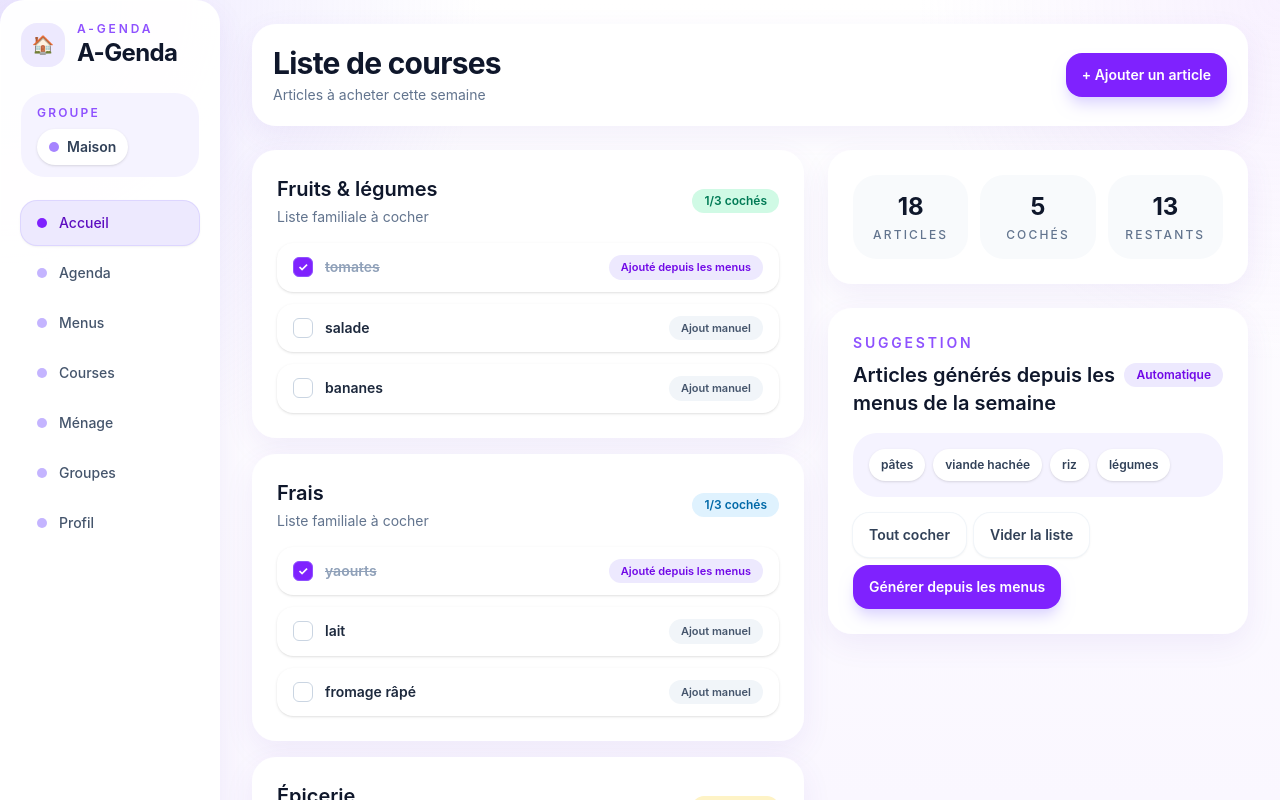
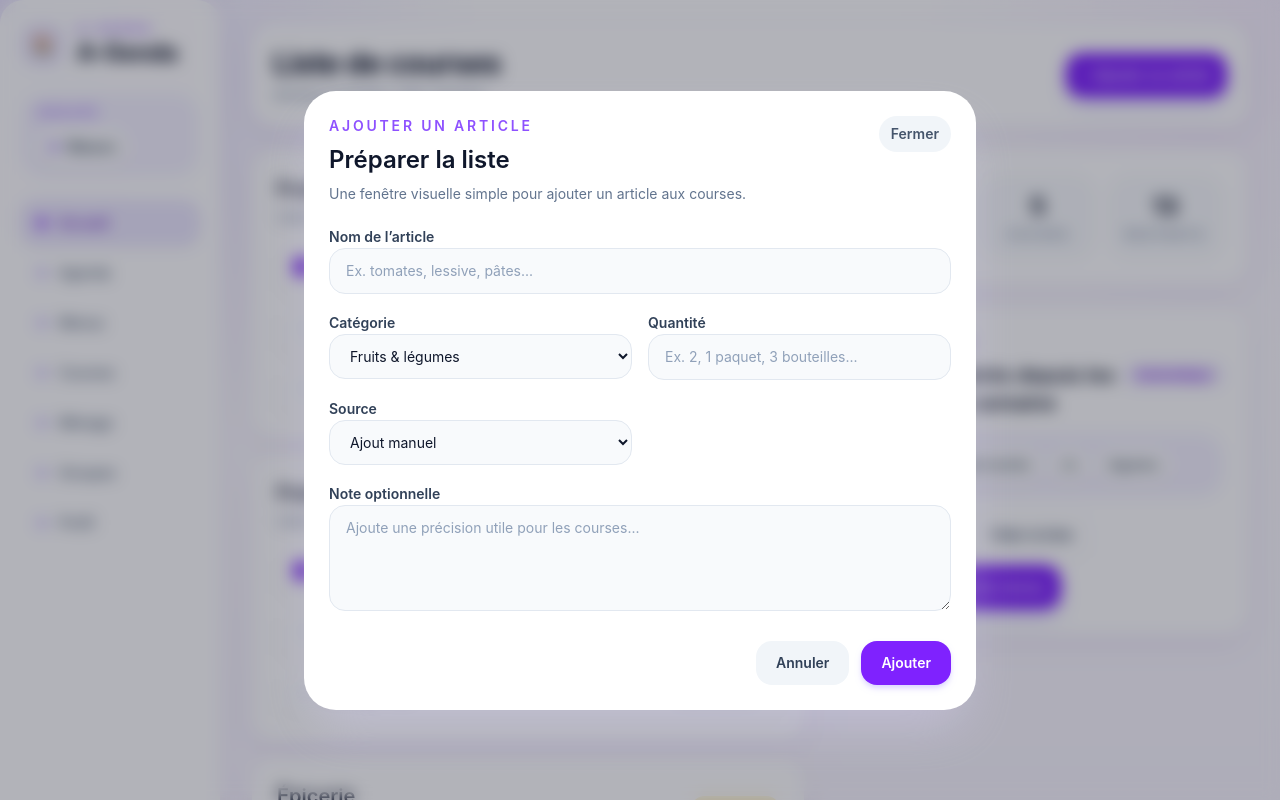
Before and after one commit to StephaneVenier/a-genda, a Next.js app: page /courses in a window 1280 px wide. Both pictures are taken after a click on the button "+ Ajouter un article". Shown: the top 800 px of the page. Built offline with nearby package versions, Linux system fonts and the light colour scheme.

Commit message:
feat: add course item modal

```diff
--- a/app/courses/page.tsx
+++ b/app/courses/page.tsx
@@ -1,3 +1,8 @@
+"use client";
+
+import { useState } from "react";
+import { PageHeader } from "../_components/page-header";
+
 const groups = [
   {
     title: "Fruits & légumes",
@@ -44,6 +49,15 @@ const groups = [
 const suggestions = ["pâtes", "viande hachée", "riz", "légumes"];
 
 export default function CoursesPage() {
+  const [isComposerOpen, setIsComposerOpen] = useState(false);
+  const [toastVisible, setToastVisible] = useState(false);
+
+  const handleAdd = () => {
+    setIsComposerOpen(false);
+    setToastVisible(true);
+    window.setTimeout(() => setToastVisible(false), 2200);
+  };
+
   return (
     <main className="min-h-screen px-4 py-4 text-slate-900 sm:px-6 lg:px-8 lg:py-6">
       <div className="mx-auto max-w-7xl space-y-6 pb-24 lg:pb-0">
@@ -51,7 +65,10 @@ export default function CoursesPage() {
           title="Liste de courses"
           subtitle="Articles à acheter cette semaine"
           action={
-            <button className="rounded-2xl bg-violet-600 px-4 py-3 text-sm font-semibold text-white shadow-lg shadow-violet-200 transition hover:-translate-y-0.5 hover:bg-violet-500 hover:shadow-xl">
+            <button
+              onClick={() => setIsComposerOpen(true)}
+              className="rounded-2xl bg-violet-600 px-4 py-3 text-sm font-semibold text-white shadow-lg shadow-violet-200 transition hover:-translate-y-0.5 hover:bg-violet-500 hover:shadow-xl"
+            >
               + Ajouter un article
             </button>
           }
@@ -60,10 +77,7 @@ export default function CoursesPage() {
         <section className="grid gap-6 xl:grid-cols-[minmax(0,1.55fr)_420px]">
           <article className="space-y-4">
             {groups.map((group) => (
-              <section
-                key={group.title}
-                className={`glass-card bg-gradient-to-br ${group.accent} p-5 md:p-6`}
-              >
+              <section key={group.title} className={`glass-card bg-gradient-to-br ${group.accent} p-5 md:p-6`}>
                 <div className="mb-4 flex items-center justify-between">
                   <div>
                     <h2 className="text-xl font-semibold text-slate-900">{group.title}</h2>
@@ -138,12 +152,8 @@ export default function CoursesPage() {
             <article className="glass-card p-5 md:p-6">
               <div className="mb-4 flex items-center justify-between">
                 <div>
-                  <p className="text-sm font-semibold uppercase tracking-[0.2em] text-violet-500">
-                    Suggestion
-                  </p>
-                  <h3 className="mt-2 text-xl font-semibold text-slate-900">
-                    Articles générés depuis les menus de la semaine
-                  </h3>
+                  <p className="text-sm font-semibold uppercase tracking-[0.2em] text-violet-500">Suggestion</p>
+                  <h3 className="mt-2 text-xl font-semibold text-slate-900">Articles générés depuis les menus de la semaine</h3>
                 </div>
                 <span className="rounded-full bg-violet-100 px-3 py-1 text-xs font-semibold text-violet-700">
                   Automatique
@@ -153,10 +163,7 @@ export default function CoursesPage() {
               <div className="rounded-3xl bg-violet-50 p-4">
                 <div className="flex flex-wrap gap-2">
                   {suggestions.map((item) => (
-                    <span
-                      key={item}
-                      className="rounded-full bg-white px-3 py-2 text-xs font-semibold text-slate-700 shadow-sm"
-                    >
+                    <span key={item} className="rounded-full bg-white px-3 py-2 text-xs font-semibold text-slate-700 shadow-sm">
                       {item}
                     </span>
                   ))}
@@ -178,7 +185,107 @@ export default function CoursesPage() {
           </aside>
         </section>
       </div>
+
+      {isComposerOpen ? (
+        <div className="fixed inset-0 z-50 flex items-end justify-center bg-slate-950/30 px-0 backdrop-blur-sm sm:items-center sm:px-4">
+          <button
+            type="button"
+            aria-label="Fermer la fenêtre"
+            className="absolute inset-0 cursor-default"
+            onClick={() => setIsComposerOpen(false)}
+          />
+
+          <section className="relative z-10 w-full rounded-t-[2rem] border border-white/70 bg-white p-5 shadow-2xl shadow-violet-200/40 sm:max-w-2xl sm:rounded-[2rem] sm:p-6">
+            <div className="mb-5 flex items-start justify-between gap-4">
+              <div>
+                <p className="text-sm font-semibold uppercase tracking-[0.2em] text-violet-500">Ajouter un article</p>
+                <h3 className="mt-2 text-2xl font-semibold text-slate-900">Préparer la liste</h3>
+                <p className="mt-2 text-sm text-slate-500">
+                  Une fenêtre visuelle simple pour ajouter un article aux courses.
+                </p>
+              </div>
+              <button
+                type="button"
+                onClick={() => setIsComposerOpen(false)}
+                className="rounded-full bg-slate-100 px-3 py-2 text-sm font-semibold text-slate-600 transition hover:bg-slate-200"
+              >
+                Fermer
+              </button>
+            </div>
+
+            <div className="grid gap-4 md:grid-cols-2">
+              <label className="space-y-2 md:col-span-2">
+                <span className="text-sm font-semibold text-slate-700">Nom de l’article</span>
+                <input
+                  type="text"
+                  placeholder="Ex. tomates, lessive, pâtes..."
+                  className="w-full rounded-2xl border border-slate-200 bg-slate-50 px-4 py-3 text-sm text-slate-900 outline-none transition placeholder:text-slate-400 focus:border-violet-300 focus:bg-white focus:ring-4 focus:ring-violet-100"
+                />
+              </label>
+
+              <label className="space-y-2">
+                <span className="text-sm font-semibold text-slate-700">Catégorie</span>
+                <select className="w-full rounded-2xl border border-slate-200 bg-slate-50 px-4 py-3 text-sm text-slate-900 outline-none transition focus:border-violet-300 focus:bg-white focus:ring-4 focus:ring-violet-100">
+                  <option>Fruits &amp; légumes</option>
+                  <option>Frais</option>
+                  <option>Épicerie</option>
+                  <option>Maison</option>
+                  <option>Autre</option>
+                </select>
+              </label>
+
+              <label className="space-y-2">
+                <span className="text-sm font-semibold text-slate-700">Quantité</span>
+                <input
+                  type="text"
+                  placeholder="Ex. 2, 1 paquet, 3 bouteilles..."
+                  className="w-full rounded-2xl border border-slate-200 bg-slate-50 px-4 py-3 text-sm text-slate-900 outline-none transition placeholder:text-slate-400 focus:border-violet-300 focus:bg-white focus:ring-4 focus:ring-violet-100"
+                />
+              </label>
+
+              <label className="space-y-2">
+                <span className="text-sm font-semibold text-slate-700">Source</span>
+                <select className="w-full rounded-2xl border border-slate-200 bg-slate-50 px-4 py-3 text-sm text-slate-900 outline-none transition focus:border-violet-300 focus:bg-white focus:ring-4 focus:ring-violet-100">
+                  <option>Ajout manuel</option>
+                  <option>Depuis les menus</option>
+                </select>
+              </label>
+
+              <label className="space-y-2 md:col-span-2">
+                <span className="text-sm font-semibold text-slate-700">Note optionnelle</span>
+                <textarea
+                  rows={4}
+                  placeholder="Ajoute une précision utile pour les courses..."
+                  className="w-full rounded-2xl border border-slate-200 bg-slate-50 px-4 py-3 text-sm text-slate-900 outline-none transition placeholder:text-slate-400 focus:border-violet-300 focus:bg-white focus:ring-4 focus:ring-violet-100"
+                />
+              </label>
+            </div>
+
+            <div className="mt-6 flex flex-col-reverse gap-3 sm:flex-row sm:justify-end">
+              <button
+                type="button"
+                onClick={() => setIsComposerOpen(false)}
+                className="rounded-2xl bg-slate-100 px-5 py-3 text-sm font-semibold text-slate-700 transition hover:bg-slate-200"
+              >
+                Annuler
+              </button>
+              <button
+                type="button"
+                onClick={handleAdd}
+                className="rounded-2xl bg-violet-600 px-5 py-3 text-sm font-semibold text-white shadow-md shadow-violet-200 transition hover:bg-violet-700"
+              >
+                Ajouter
+              </button>
+            </div>
+          </section>
+        </div>
+      ) : null}
+
+      {toastVisible ? (
+        <div className="fixed bottom-24 left-1/2 z-50 -translate-x-1/2 rounded-full bg-slate-900 px-4 py-3 text-sm font-semibold text-white shadow-lg shadow-slate-900/20">
+          Article ajouté
+        </div>
+      ) : null}
     </main>
   );
 }
-import { PageHeader } from "../_components/page-header";
```
